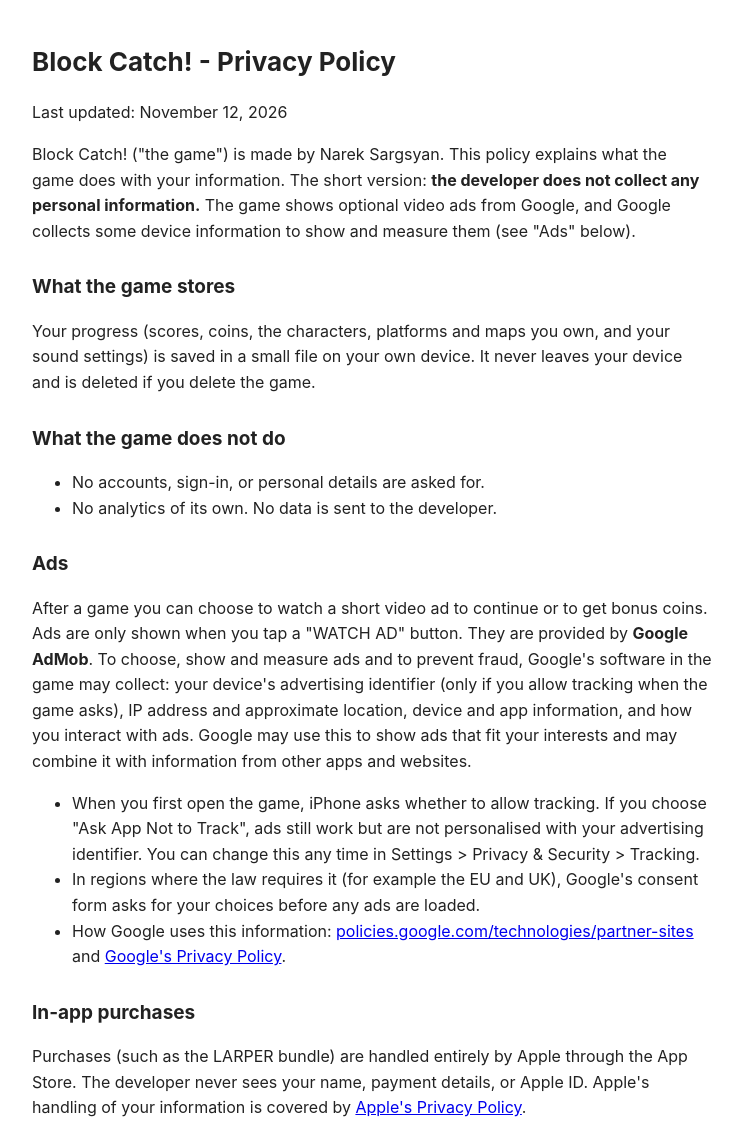
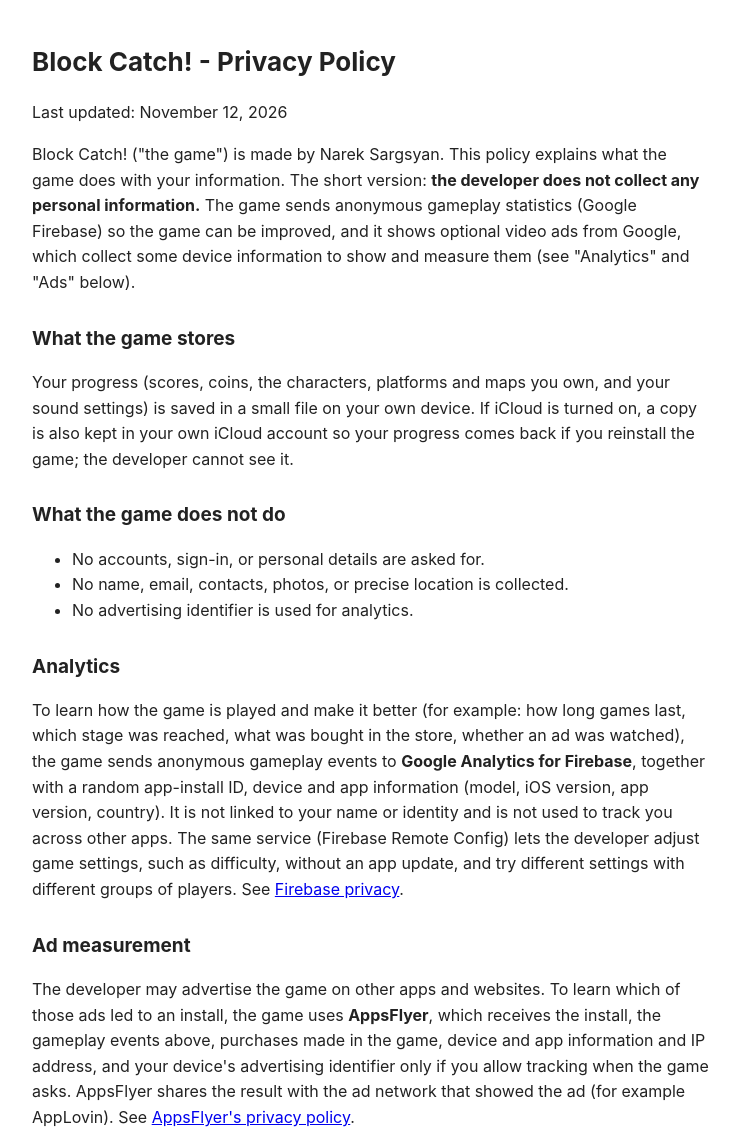
Before and after one commit to 2022sargsyan-hash/CatchingBlocks_Page, a plain HTML site: page privacy.html in a window 1280 px wide. Shown: the top 1134 px of the page, without its empty margins (268-1010 px from the left). Drawn offline with Linux system fonts and the light colour scheme.

Commit message:
Add files via upload

```diff
--- a/privacy.html
+++ b/privacy.html
@@ -5,14 +5,19 @@
 </head><body>
 <h1>Block Catch! - Privacy Policy</h1>
 <p>Last updated: November 12, 2026</p>
-<p>Block Catch! ("the game") is made by Narek Sargsyan. This policy explains what the game does with your information. The short version: <b>the developer does not collect any personal information.</b> The game shows optional video ads from Google, and Google collects some device information to show and measure them (see "Ads" below).</p>
+<p>Block Catch! ("the game") is made by Narek Sargsyan. This policy explains what the game does with your information. The short version: <b>the developer does not collect any personal information.</b> The game sends anonymous gameplay statistics (Google Firebase) so the game can be improved, and it shows optional video ads from Google, which collect some device information to show and measure them (see "Analytics" and "Ads" below).</p>
 <h2>What the game stores</h2>
-<p>Your progress (scores, coins, the characters, platforms and maps you own, and your sound settings) is saved in a small file on your own device. It never leaves your device and is deleted if you delete the game.</p>
+<p>Your progress (scores, coins, the characters, platforms and maps you own, and your sound settings) is saved in a small file on your own device. If iCloud is turned on, a copy is also kept in your own iCloud account so your progress comes back if you reinstall the game; the developer cannot see it.</p>
 <h2>What the game does not do</h2>
 <ul>
 <li>No accounts, sign-in, or personal details are asked for.</li>
-<li>No analytics of its own. No data is sent to the developer.</li>
+<li>No name, email, contacts, photos, or precise location is collected.</li>
+<li>No advertising identifier is used for analytics.</li>
 </ul>
+<h2>Analytics</h2>
+<p>To learn how the game is played and make it better (for example: how long games last, which stage was reached, what was bought in the store, whether an ad was watched), the game sends anonymous gameplay events to <b>Google Analytics for Firebase</b>, together with a random app-install ID, device and app information (model, iOS version, app version, country). It is not linked to your name or identity and is not used to track you across other apps. The same service (Firebase Remote Config) lets the developer adjust game settings, such as difficulty, without an app update, and try different settings with different groups of players. See <a href="https://firebase.google.com/support/privacy">Firebase privacy</a>.</p>
+<h2>Ad measurement</h2>
+<p>The developer may advertise the game on other apps and websites. To learn which of those ads led to an install, the game uses <b>AppsFlyer</b>, which receives the install, the gameplay events above, purchases made in the game, device and app information and IP address, and your device's advertising identifier only if you allow tracking when the game asks. AppsFlyer shares the result with the ad network that showed the ad (for example AppLovin). See <a href="https://www.appsflyer.com/legal/services-privacy-policy/">AppsFlyer's privacy policy</a>.</p>
 <h2>Ads</h2>
 <p>After a game you can choose to watch a short video ad to continue or to get bonus coins. Ads are only shown when you tap a "WATCH AD" button. They are provided by <b>Google AdMob</b>. To choose, show and measure ads and to prevent fraud, Google's software in the game may collect: your device's advertising identifier (only if you allow tracking when the game asks), IP address and approximate location, device and app information, and how you interact with ads. Google may use this to show ads that fit your interests and may combine it with information from other apps and websites.</p>
 <ul>
```
Also changed, not shown: index.html (+1 -1 lines), support.html (+1 -1 lines).
